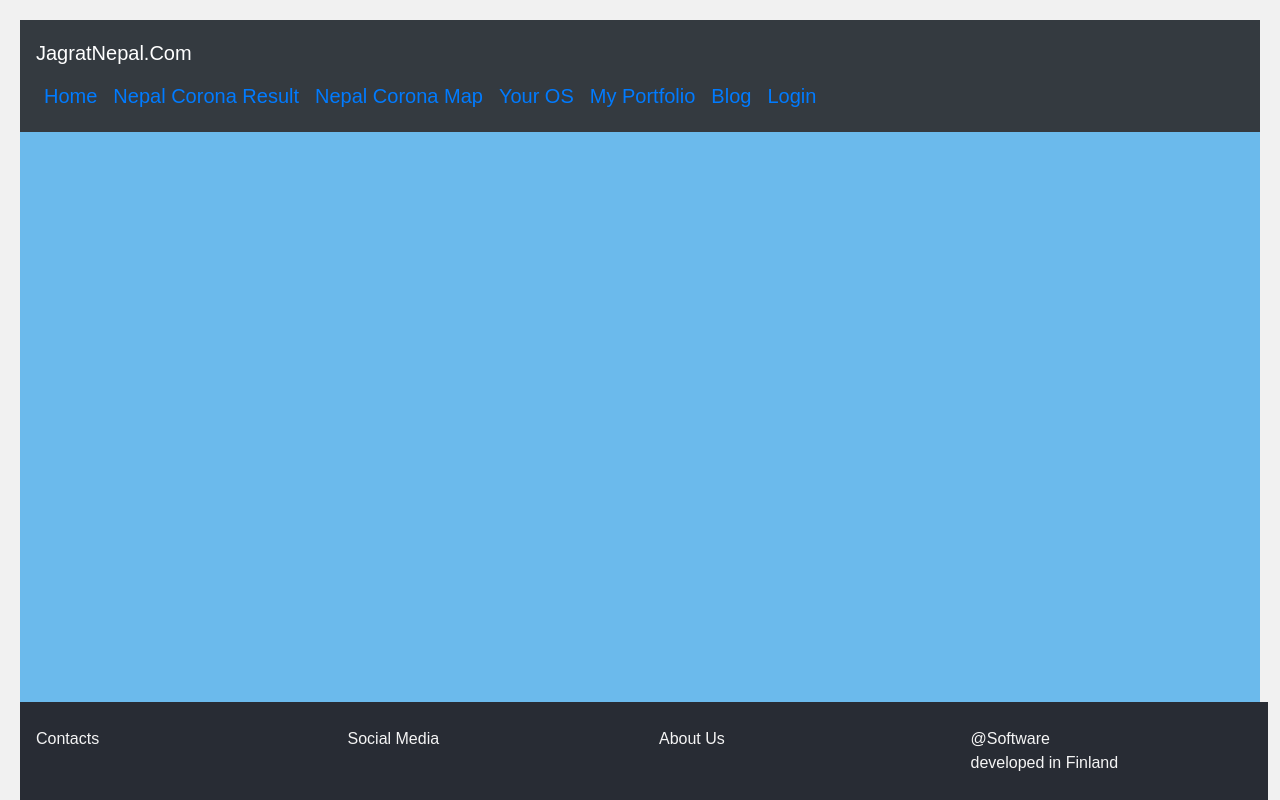
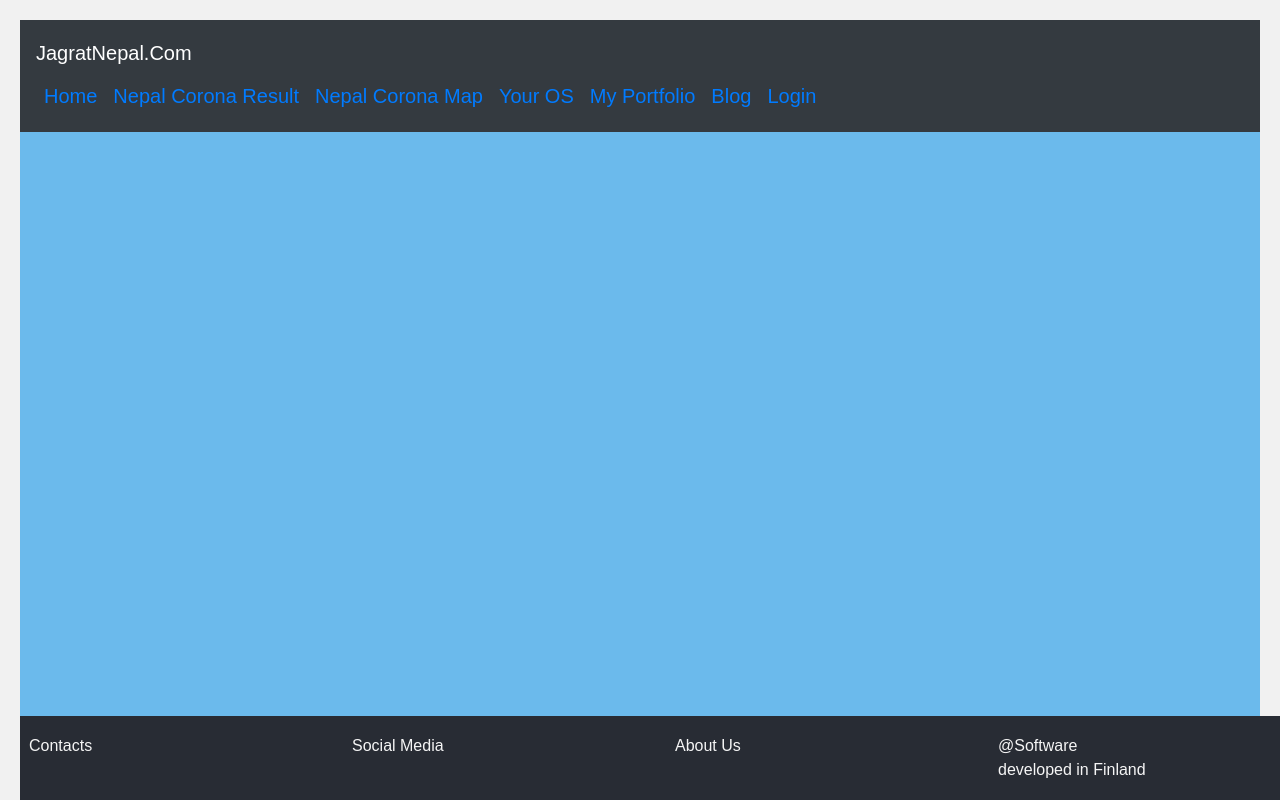
Before and after one commit to SannatKumar/transparency-nepal, a React (Create React App) app: page / in a window 1280 px wide. Built offline with nearby package versions, Linux system fonts and the light colour scheme.

Commit message:
Footer fixed

```diff
--- a/src/components/Footer.css
+++ b/src/components/Footer.css
@@ -1,8 +1,8 @@
 .Footer {
-    width: 97.5%;
+    width: 100%;
     justify-content: Auto;
     margin: 0;
-    padding: 9px;
+    padding: 2px;
     background-color: #282c34;
     color:whitesmoke;
     font-family: sans-serif;
```
